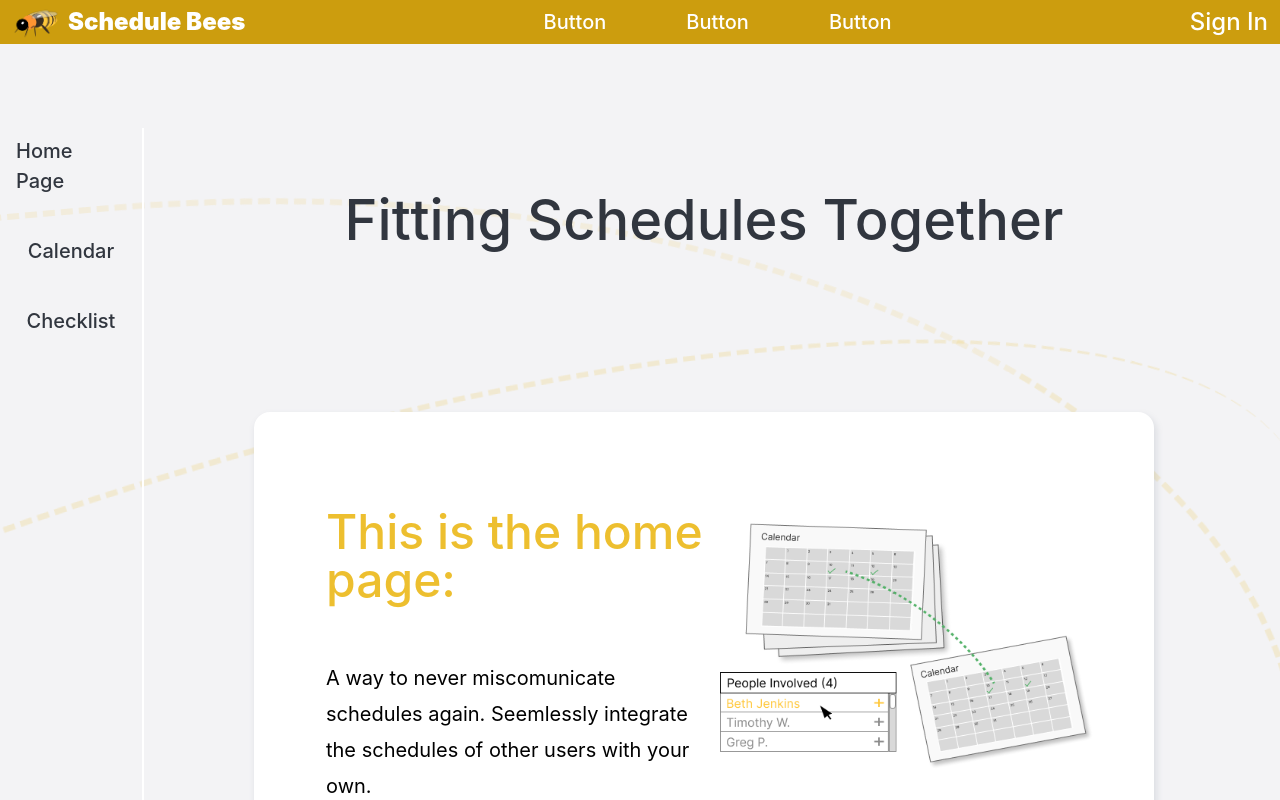
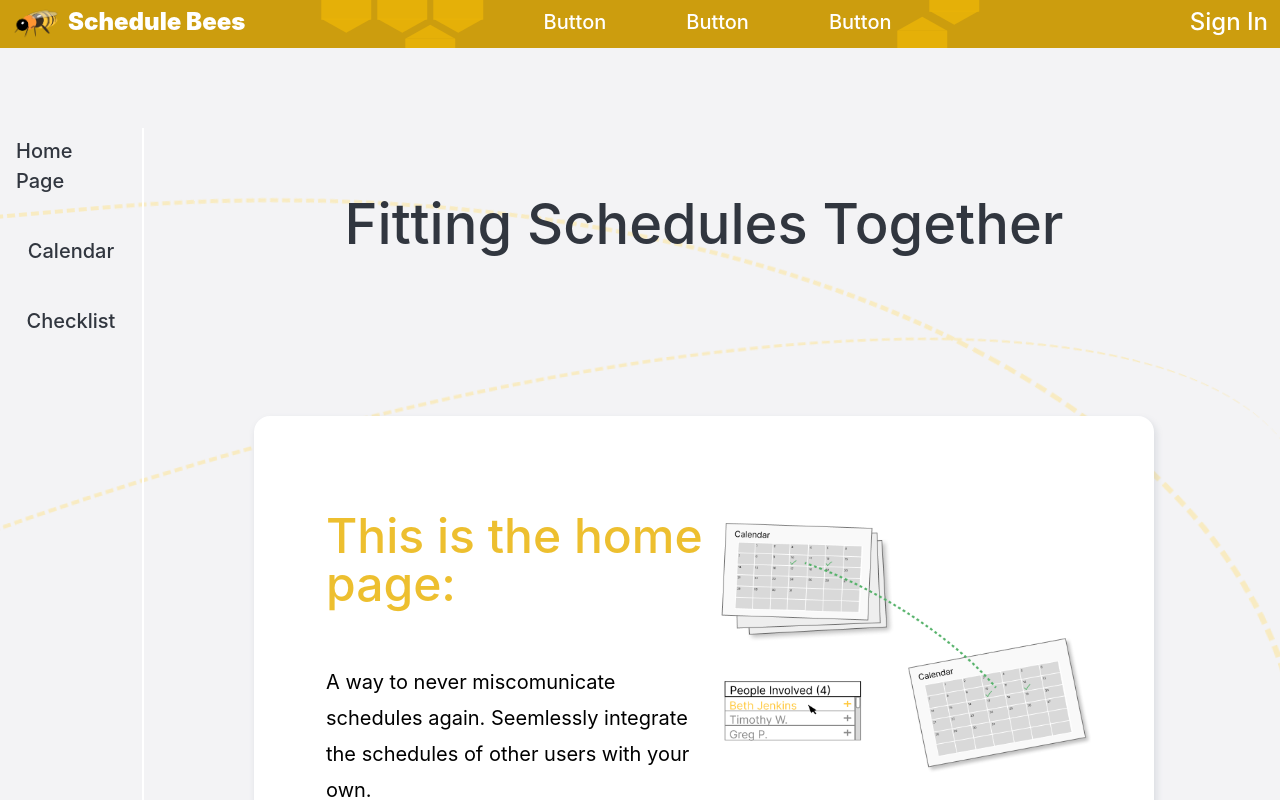
Before and after one commit to HarkHorning/schedule-network-app, a React (Create React App) app in the folder react-app/: page / in a window 1280 px wide. Shown: the top 800 px of the page. Built offline with nearby package versions, Linux system fonts and the light colour scheme.

Commit message:
Finalized front-end look and layout

```diff
--- a/react-app/package.json
+++ b/react-app/package.json
@@ -9,7 +9,7 @@
     "react": "^18.2.0",
     "react-dom": "^18.2.0",
     "react-router-dom": "^6.22.3",
-    "react-scripts": "5.0.1",
+    "react-scripts": "^5.0.1",
     "web-vitals": "^2.1.4"
   },
   "scripts": {
--- a/react-app/src/App.css
+++ b/react-app/src/App.css
@@ -36,8 +36,8 @@
   height: 45rem;
   border-radius: 0 90% 0 0;
   /* background-color: var(--darkYellow); */
-  border-top: 6px dashed rgba(234, 179, 8, 0.1);
-  border-right: 6px dashed rgba(234, 179, 8, 0.15);
+  border-top: 4px dashed rgb(248, 235, 194);
+  border-right: 6px dashed rgb(248, 235, 194);
   top: 20%;
   left: 0;
   z-index: -1;
@@ -50,7 +50,7 @@
   height: 25rem;
   border-radius: 0 100% 0 0;
   /* background-color: var(--darkYellow); */
-  border-top: 6px dashed rgba(234, 179, 8, 0.15);
+  border-top: 4px dashed rgb(248, 235, 194);
   /* border-right: 6px dashed rgba(234, 179, 8, 0.15); */
   top: 20%;
   left: 0;
@@ -67,10 +67,79 @@
   font-size: 1.5rem;
   display: flex;
   justify-content: space-between;
-  padding: 0.25rem 0.75rem 0.25rem 0.75rem;
+  padding: 0.25rem 0.75rem 0.5rem 0.75rem;
   /* border-bottom: 4px solid var(--yellow); */
   font-weight: 500;
+  position: relative;
+  overflow: hidden;
 
+}
+
+.honey-pattern {
+  position: absolute;
+  width: 100%;
+  z-index: 0;
+}
+
+.honey-division {
+  position: absolute;
+  width: 25rem;
+  left: 25%;
+}
+
+.honey-division-two {
+  position: absolute;
+  width: 25rem;
+  left: 70%;
+}
+
+.honeycomb {
+  position: absolute;
+  top: -1.5rem;
+  left: 0rem;
+  background-color: var(--darkYellow);
+  width: 28.5px;
+  height: 50px;
+  transform: rotate(90deg);
+}
+.honeycomb::before {
+  content: "";
+  display: block;
+  border-right: solid 14px var(--darkYellow);
+  border-top: solid transparent 25px;
+  border-bottom: solid transparent 25px;
+  position: absolute;
+  left: -13.9px;
+  top: 0px;
+}
+.honeycomb::after {
+  content: "";
+  display: block;
+  border-right: solid 14px var(--darkYellow);
+  border-top: solid transparent 25px;
+  border-bottom: solid transparent 25px;
+  position: absolute;
+  left: 28.45px;
+  transform: scaleX(-1);
+}
+
+.two {
+  left: 3.5rem;
+}
+.three {
+  left: 5.25rem;
+  top: 1.5rem;
+}
+.four {
+  left: 7rem;
+}
+.five {
+  left: 2rem;
+  top: -2rem;
+}
+.six {
+  left: 0rem;
+  top: 1rem;
 }
 
 .nav-buttons-align {
@@ -83,13 +152,14 @@
   color: rgb(255, 255, 255);
   font-size: 1.25rem;
   font-weight: 500;
-
+  z-index: 1;
 }
 
 .page-title {
   color: white;
   font-weight: 900;
   display: flex;
+  z-index: 1;
 }
 
 .only-title {
@@ -116,7 +186,7 @@
   /* margin-right: 8rem; */
   /* min-height: 100%; */
   width: 14rem;
-  background-color: transparent;
+  background-color: var(--bg-light);
   font-size: 1.25rem;
   padding: 0.25rem 0.75rem;
   color: var(--text-gray);
--- /dev/null
+++ b/react-app/src/bGDecorations/honeycomb.js
@@ -0,0 +1,26 @@
+import React from 'react';
+
+function Honeycomb() {
+  return (
+    <div className='honey-pattern'>
+        <div className='honey-division'>
+            <div className='honeycomb'>
+            </div>
+            <div className='honeycomb two'>
+            </div>
+            <div className='honeycomb three'>
+            </div>
+            <div className='honeycomb four'>
+            </div>
+        </div>
+        <div className='honey-division-two'>
+            <div className='honeycomb five'>
+            </div>
+            <div className='honeycomb six'>
+            </div>
+        </div>
+    </div>
+  );
+}
+
+export default Honeycomb;
--- a/react-app/src/components/NavBar.js
+++ b/react-app/src/components/NavBar.js
@@ -1,10 +1,12 @@
 import React from 'react';
 import  { Link, NavLink } from 'react-router-dom';
 import bee from "./bee.png";
+import Honeycomb from '../bGDecorations/honeycomb';
 
 function NavBar() {
   return (
     <div className='navigation-bar'>
+      <Honeycomb />
         <Link to="/" className='page-title'>
           <img className='bee-logo' src={bee} alt='logo' />
           <span className='only-title'>Schedule Bees</span>
```
Also changed, not shown: react-app/src/components/contents/logoCal.png, 1 other file (tests, documents, lock files or other folders).
